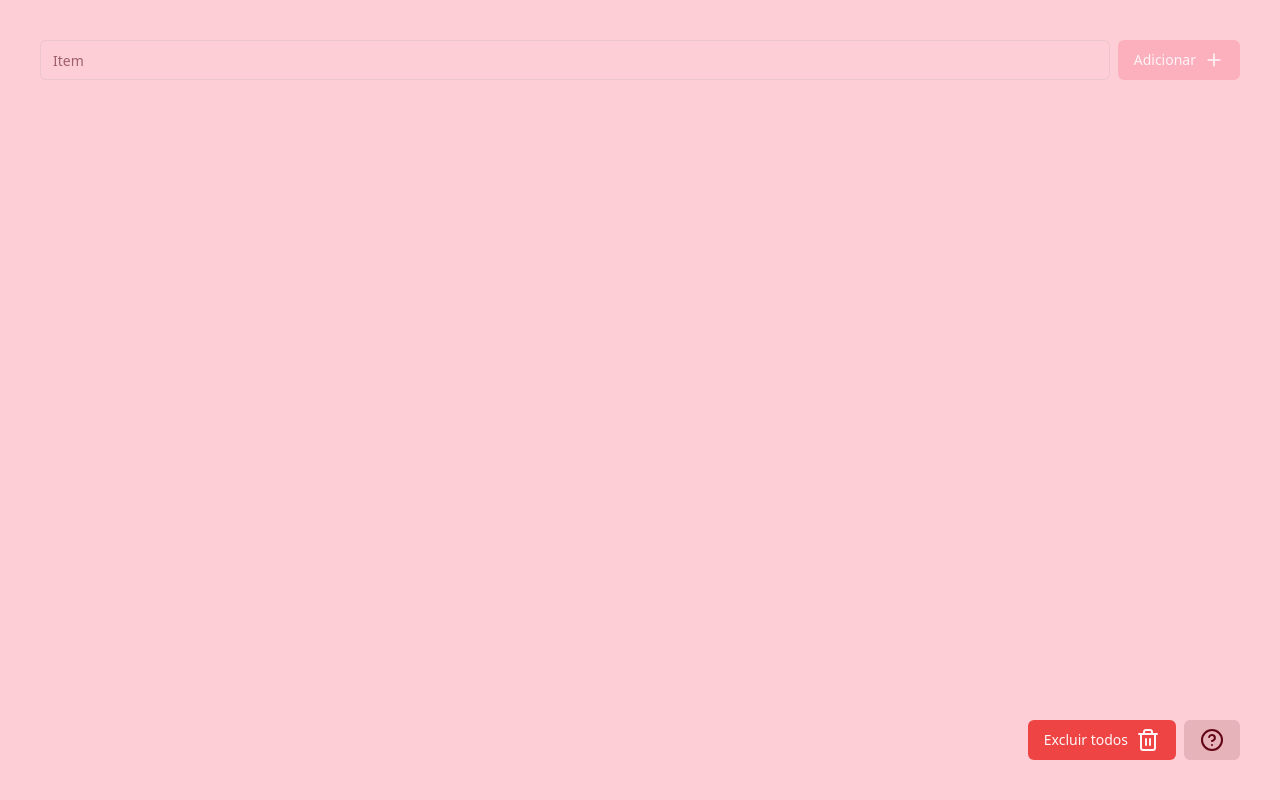
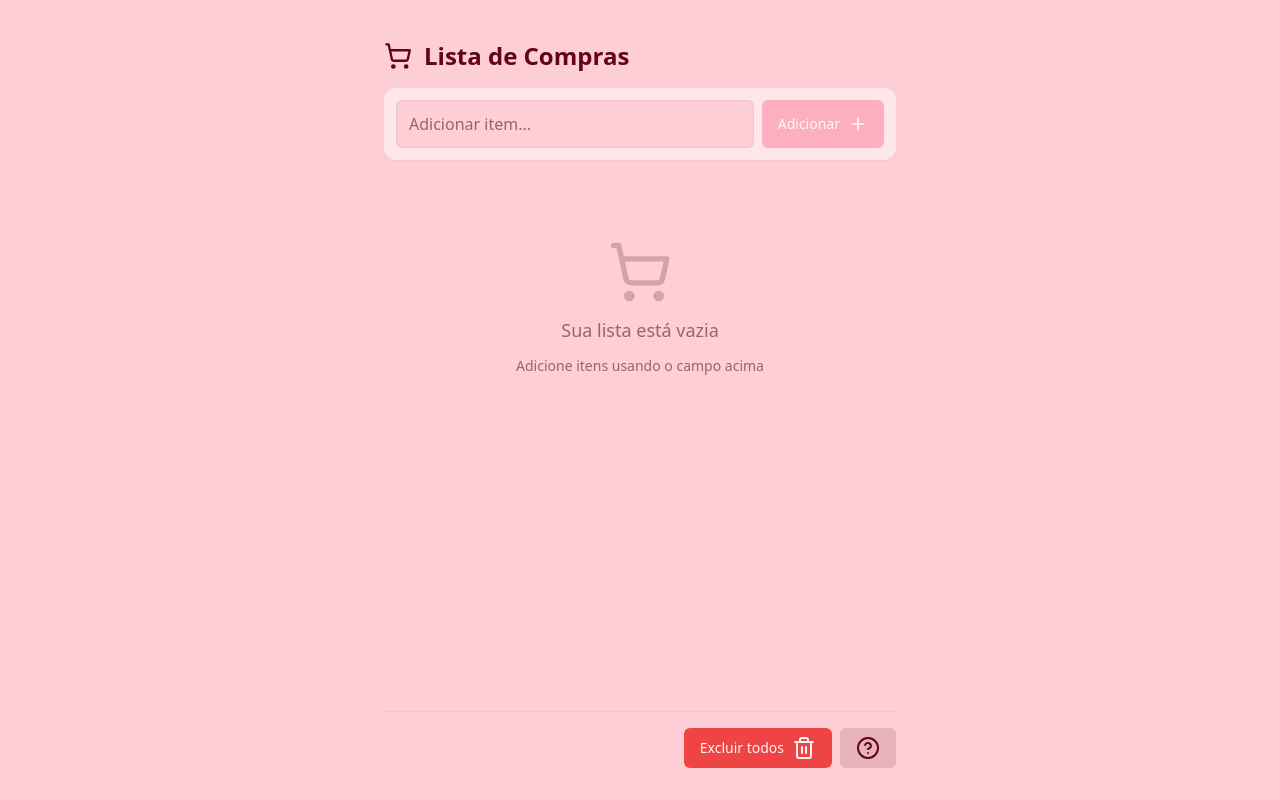
Before and after one commit to Adairlocksg/shopping-cart, a React (Vite) app: page / in a window 1280 px wide. Built offline with nearby package versions, Linux system fonts and the light colour scheme.

Commit message:
feat: enhance UI components and improve accessibility features

```diff
--- a/index.html
+++ b/index.html
@@ -3,7 +3,7 @@
   <head>
     <meta charset="UTF-8" />
     <link rel="icon" type="image/svg+xml" href="/logo.svg" />
-    <meta name="viewport" content="width=device-width, initial-scale=1.0" />
+    <meta name="viewport" content="width=device-width, initial-scale=1.0, maximum-scale=1.0, user-scalable=no" />
     <link rel="apple-touch-icon" href="/apple-touch-icon-180x180.png" sizes="180x180" />
     <link rel="mask-icon" href="/mask-icon.svg" color="#FFFFFF">
     <meta name="theme-color" content="#ffffff">
--- a/src/App.tsx
+++ b/src/App.tsx
@@ -4,19 +4,35 @@ import { ItemsContextProvider } from "./components/items-provider";
 import AddItem from "./components/add-item";
 import Footer from "./components/footer";
 import { Toaster } from "./components/ui/sonner";
+import { ShoppingCartIcon } from "lucide-react";
 
 function App() {
   return (
     <ItemsContextProvider>
       <Toaster richColors position="top-center" />
-      <div className="flex flex-col min-h-screen p-10 gap-5 max-h-[100vh]">
-        <div>
-          <AddItem />
+      <div className="h-dvh flex items-start justify-center bg-background p-4 sm:p-8 overflow-hidden">
+        <div className="w-full max-w-lg flex flex-col gap-4 h-full">
+          {/* Header */}
+          <div className="flex items-center gap-3 pt-2 shrink-0">
+            <ShoppingCartIcon className="h-7 w-7 text-foreground" />
+            <h1 className="text-2xl font-bold text-foreground">Lista de Compras</h1>
+          </div>
+
+          {/* Add item */}
+          <div className="shrink-0">
+            <AddItem />
+          </div>
+
+          {/* Shopping list */}
+          <div className="flex-1 overflow-hidden flex flex-col min-h-0">
+            <ShoppingList />
+          </div>
+
+          {/* Footer */}
+          <div className="shrink-0">
+            <Footer />
+          </div>
         </div>
-        <div className="flex-1 overflow-hidden flex flex-col">
-          <ShoppingList />
-        </div>
-        <Footer />
       </div>
     </ItemsContextProvider>
   );
--- a/src/components/add-item.tsx
+++ b/src/components/add-item.tsx
@@ -9,20 +9,28 @@ const AddItem = () => {
   const { addItem } = useItems();
 
   const handleAddItem = () => {
-    if (!item) return;
-    addItem({ label: item, checked: false });
+    if (!item.trim()) return;
+    addItem({ label: item.trim(), checked: false });
     setItem("");
   };
 
+  const handleKeyDown = (e: React.KeyboardEvent<HTMLInputElement>) => {
+    if (e.key === "Enter") handleAddItem();
+  };
+
   return (
-    <div className="flex flex-col sm:flex-row gap-2 w-full">
+    <div className="flex flex-col sm:flex-row gap-2 w-full bg-card rounded-xl p-3 shadow-sm">
       <Input
         value={item}
         onChange={(e) => setItem(e.target.value)}
-        className="flex-1"
-        placeholder="Item"
+        onKeyDown={handleKeyDown}
+        className="flex-1 h-12 text-base"
+        placeholder="Adicionar item..."
       />
-      <Button className="w-full sm:w-auto gap-2" onClick={handleAddItem}>
+      <Button
+        className="w-full sm:w-auto gap-2 h-12"
+        onClick={handleAddItem}
+      >
         Adicionar
         <PlusIcon size={20} />
       </Button>
--- a/src/components/footer.tsx
+++ b/src/components/footer.tsx
@@ -8,7 +8,7 @@ import Question from "./question";
 const Footer = () => {
   const { removeAllItems } = useItems();
   return (
-    <div className="flex justify-end gap-2">
+    <div className="flex justify-end gap-2 border-t border-border pt-4">
       <ConfirmDialogBase
         title="Tem certeza que deseja excluir todos os itens da lista?"
         description="Essa ação será irreversível"
--- a/src/components/item-list.tsx
+++ b/src/components/item-list.tsx
@@ -23,14 +23,20 @@ const ItemList = ({ index, label, checked: checkedProp }: Props) => {
   };
 
   return (
-    <div className="flex gap-2 items-center w-full my-5">
+    <div
+      className={`flex gap-3 items-center w-full bg-card rounded-xl px-4 py-3 shadow-sm transition-all duration-200 animate-in fade-in slide-in-from-bottom-2 ${
+        checked ? "opacity-60" : ""
+      }`}
+    >
       <CheckboxBase
         id={`${label}_${index}`}
         checked={checked}
         onClick={handleCheckItem}
       />
       <Label
-        className={`text-lg flex-1 ${checked ? "line-through" : ""}`}
+        className={`text-base flex-1 transition-all duration-200 ${
+          checked ? "line-through text-muted-foreground" : ""
+        }`}
         htmlFor={`${label}_${index}`}
       >
         {label}
@@ -39,8 +45,8 @@ const ItemList = ({ index, label, checked: checkedProp }: Props) => {
         title="Você tem certeza que deseja excluir esse item?"
         description=" O item será excluido permanentemente."
         trigger={
-          <Button variant="destructive">
-            <TrashIcon />
+          <Button variant="ghost" size="icon" className="text-destructive hover:text-destructive hover:bg-destructive/10">
+            <TrashIcon className="h-4 w-4" />
           </Button>
         }
         onConfirm={() => removeItem(index)}
--- a/src/components/shopping-list.tsx
+++ b/src/components/shopping-list.tsx
@@ -1,10 +1,22 @@
+import { ShoppingCartIcon } from "lucide-react";
 import ItemList from "./item-list";
 import { useItems } from "./items-provider";
 
 const ShoppingList = () => {
   const { items } = useItems();
+
+  if (items.length === 0) {
+    return (
+      <div className="flex flex-col items-center justify-center gap-3 py-16 text-muted-foreground">
+        <ShoppingCartIcon className="h-16 w-16 opacity-40" />
+        <p className="text-lg font-medium">Sua lista está vazia</p>
+        <p className="text-sm">Adicione itens usando o campo acima</p>
+      </div>
+    );
+  }
+
   return (
-    <div className="flex flex-col w-full max-h-full overflow-auto">
+    <div className="flex flex-col w-full max-h-full overflow-y-auto overscroll-contain gap-3 pr-1">
       {items.map((item, index) => (
         <ItemList
           key={index}
--- a/src/index.css
+++ b/src/index.css
@@ -39,30 +39,30 @@
   }
 
   .dark {
-    --background: 222.2 84% 4.9%;
-    --foreground: 210 40% 98%;
-    --card: 222.2 84% 4.9%;
-    --card-foreground: 210 40% 98%;
-    --popover: 222.2 84% 4.9%;
-    --popover-foreground: 210 40% 98%;
-    --primary: 210 40% 98%;
-    --primary-foreground: 222.2 47.4% 11.2%;
-    --secondary: 217.2 32.6% 17.5%;
-    --secondary-foreground: 210 40% 98%;
-    --muted: 217.2 32.6% 17.5%;
-    --muted-foreground: 215 20.2% 65.1%;
-    --accent: 217.2 32.6% 17.5%;
-    --accent-foreground: 210 40% 98%;
+    --background: 340 20% 8%;
+    --foreground: 350 30% 90%;
+    --card: 340 15% 12%;
+    --card-foreground: 350 30% 90%;
+    --popover: 340 15% 12%;
+    --popover-foreground: 350 30% 90%;
+    --primary: 350 60% 60%;
+    --primary-foreground: 350 100% 98%;
+    --secondary: 340 20% 18%;
+    --secondary-foreground: 350 30% 90%;
+    --muted: 340 15% 18%;
+    --muted-foreground: 350 15% 55%;
+    --accent: 340 20% 18%;
+    --accent-foreground: 350 30% 90%;
     --destructive: 0 62.8% 30.6%;
     --destructive-foreground: 210 40% 98%;
-    --border: 217.2 32.6% 17.5%;
-    --input: 217.2 32.6% 17.5%;
-    --ring: 212.7 26.8% 83.9%;
-    --chart-1: 220 70% 50%;
-    --chart-2: 160 60% 45%;
-    --chart-3: 30 80% 55%;
-    --chart-4: 280 65% 60%;
-    --chart-5: 340 75% 55%;
+    --border: 340 15% 20%;
+    --input: 340 15% 20%;
+    --ring: 350 50% 50%;
+    --chart-1: 350 70% 50%;
+    --chart-2: 320 60% 45%;
+    --chart-3: 330 50% 40%;
+    --chart-4: 10 65% 55%;
+    --chart-5: 30 75% 55%;
   }
 }
 
@@ -75,10 +75,11 @@
   }
 }
 
-body {
+html, body, #root {
   height: 100%;
 }
 
+@media (pointer: fine) {
   ::-webkit-scrollbar {
     width: 10px;
   }
@@ -92,7 +93,6 @@ body {
   /* Handle */
   ::-webkit-scrollbar-thumb {
     background: #888;
-
     border-radius: 5px;
   }
 
@@ -100,3 +100,4 @@ body {
   ::-webkit-scrollbar-thumb:hover {
     background: #555;
   }
+}
```
Lines whose indentation alone changed are shown as unchanged.
